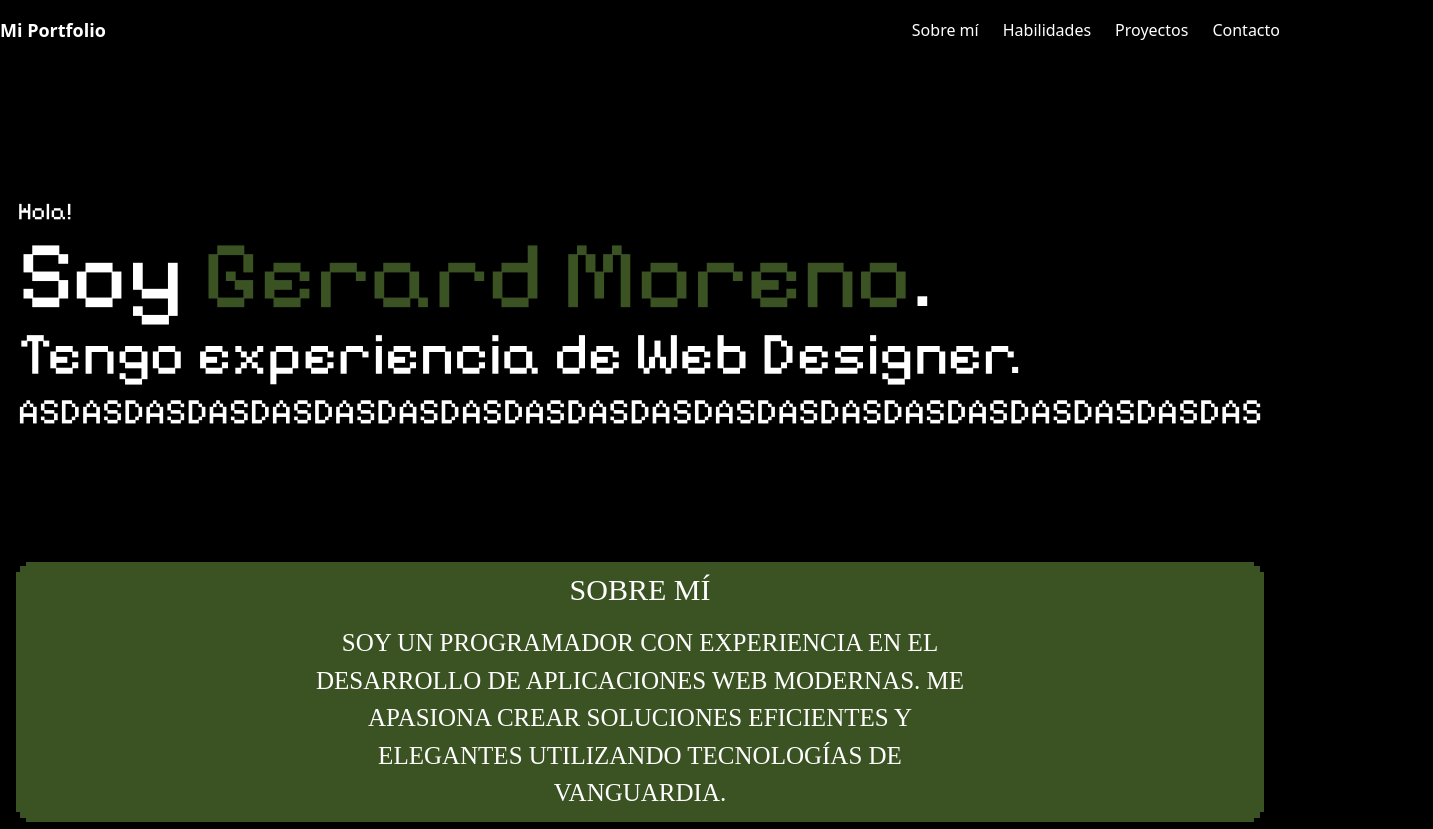
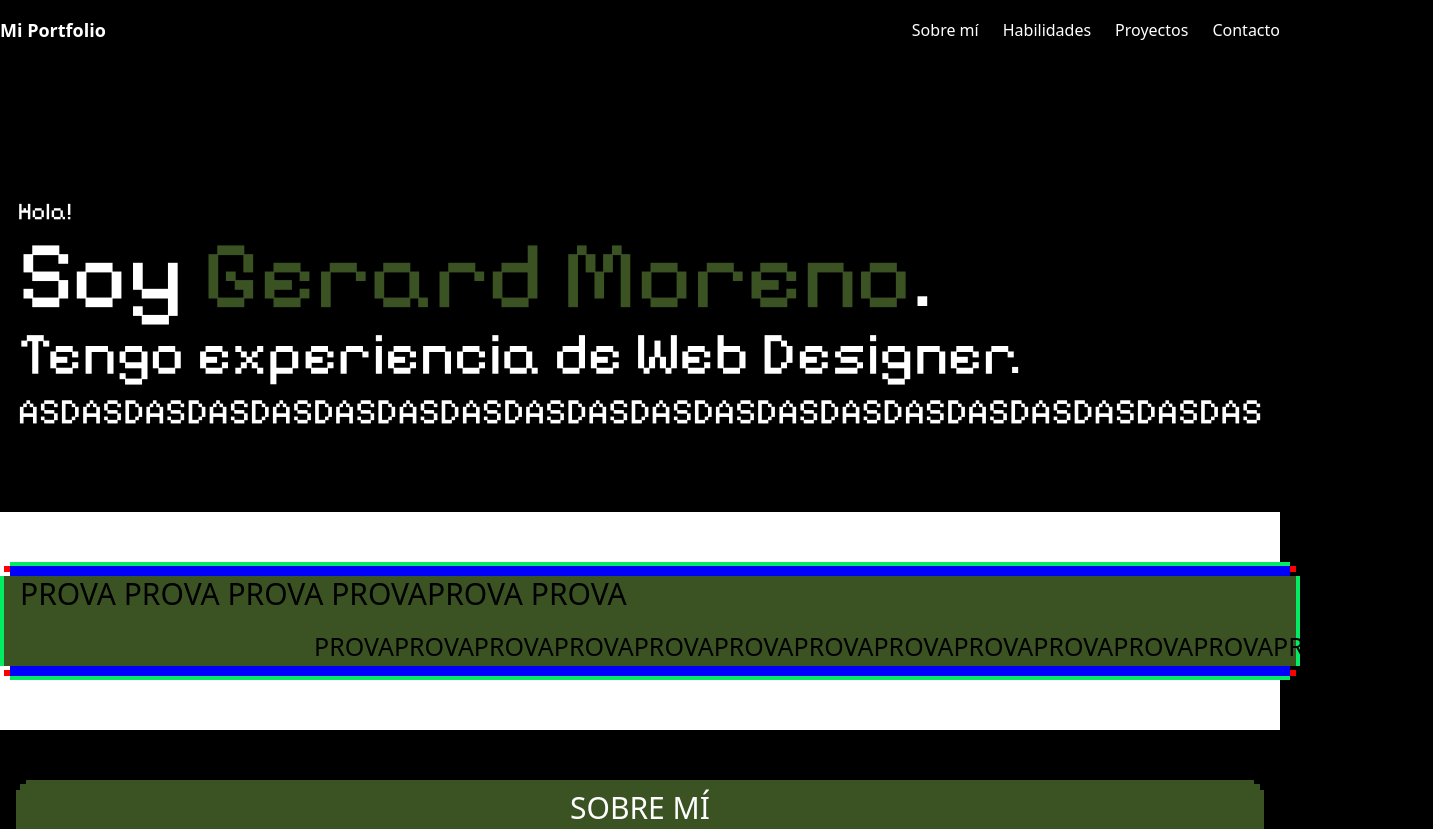
Before and after one commit to 2DAM-202425-PROJECTE/landing-page-gmoreno, a website built with Vite: page index.html in a window 1280 px wide. Shown: the top 829 px of the page, 1433 px wide, since content can reach past the window. Built offline with nearby package versions, Linux system fonts and the light colour scheme; files whose address does not match are found by name.

Commit message:
Testing box borders

```diff
--- a/index.html
+++ b/index.html
@@ -36,6 +36,14 @@
     </div>
   </div>
 </section>
+
+<section class="py-10 bg-white">
+    <div class="container mx-auto bg-amber-500 pixel-test">
+        <h2 class="text-3xl text-justify mb-4">Prova Prova Prova ProvaProva Prova</h2>
+      <p class="text-center max-w-2xl mx-auto">ProvaProvaProvaProvaProvaProvaProvaProvaProvaProvaProvaProvaProvaProva</p>
+    </div>
+</section>
+
 
 <section class="py-10 px-4 bg-black">
   <div class="container pixel-box mx-auto text-center">
--- a/style.css
+++ b/style.css
@@ -70,7 +70,6 @@
     position: relative;
     display: block;
     margin: 10px;
-    font-family: 'VT323';
     text-transform: uppercase;
     font-size: 25px;
     color: white;
@@ -103,3 +102,55 @@
     background: #3B5323;
     z-index: -1;
 }
+
+.pixel-test {
+    position: relative;
+    display: block;
+    margin: 10px;
+    text-transform: uppercase;
+    font-size: 25px;
+    color: black;
+    padding: 10px 10px;
+    background: blue;
+    z-index: 2;
+    border-top: 4px solid #04ec64;
+    border-bottom: 4px solid #04ec64;
+}
+
+.pixel-test::before {
+    content: "";
+    display: block;
+    position: absolute;
+    top: 10px;
+    bottom: 10px;
+    left: -10px;
+    right: -10px;
+    background: #3B5323;
+    z-index: -1;
+    border-left: 4px solid #04ec64;
+    border-right: 4px solid #04ec64;
+}
+
+.pixel-test::after {
+    content: "";
+    display: block;
+    position: absolute;
+    top: 0;
+    bottom: 0;
+    left: -6px;
+    right: -6px;
+    z-index: -1;
+    --borderWidth: 6px;
+    background-repeat: no-repeat;
+    background-origin: padding-box, border-box, border-box, border-box, border-box;
+    background-image: linear-gradient(0deg, transparent 0%, transparent 100%),
+    linear-gradient(0deg, red 0%, red 100%),
+    linear-gradient(90deg, red 0%, red 100%),
+    linear-gradient(180deg, red 0%, red 100%),
+    linear-gradient(270deg, red 0%, red 100%);
+    border-width: var(--borderWidth);
+    border-style: solid;
+    border-color: transparent;
+    background-size: cover, var(--borderWidth) var(--borderWidth), var(--borderWidth) var(--borderWidth), var(--borderWidth) var(--borderWidth), var(--borderWidth) var(--borderWidth);
+    background-position: center,top left, top right, bottom right, bottom left;
+}
```
